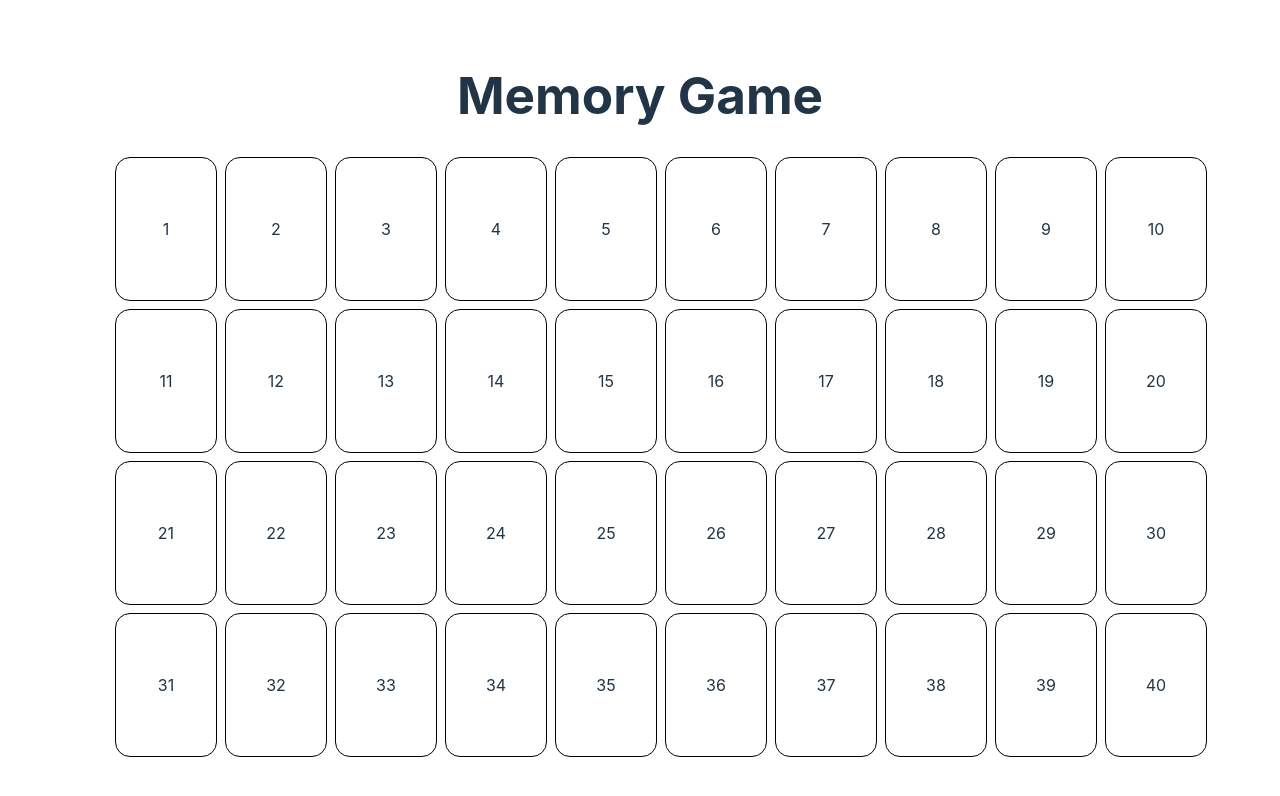
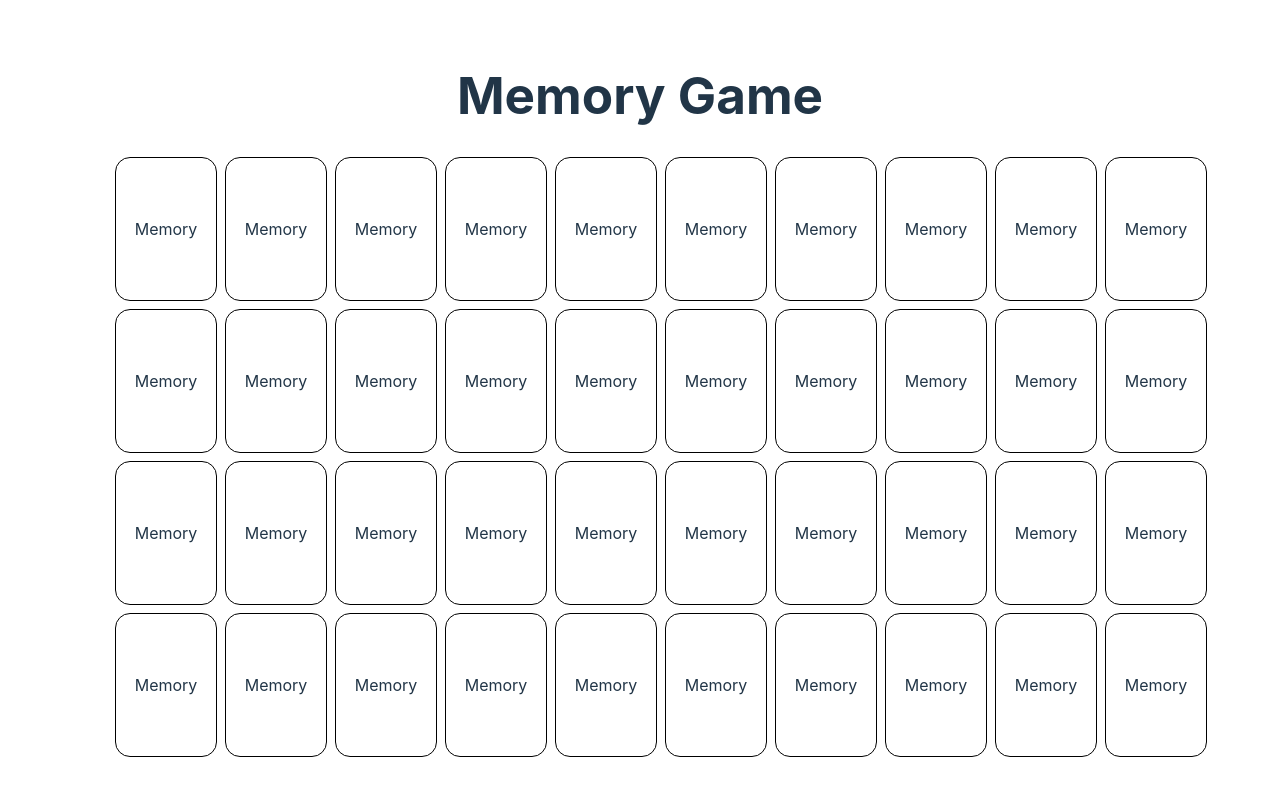
Before and after one commit to FabioCalcinelli/memoryGame-frontend, a React (Vite) app in the folder memoryGame/: page / in a window 1280 px wide. Shown: the top 796 px of the page. Built offline with nearby package versions, Linux system fonts and the light colour scheme.

Commit message:
Steps 3 in progress, needs debugging and refactoring

```diff
--- a/memoryGame/src/Card/Card.css
+++ b/memoryGame/src/Card/Card.css
@@ -7,3 +7,14 @@
     justify-content: center;
     align-items: center;
 }
+
+.CardFound {
+    width: 100px;
+    height: 142px;
+    border: 1px green solid;
+    opacity: 0.8;
+    border-radius: 15px;
+    display: flex;
+    justify-content: center;
+    align-items: center;
+}
--- a/memoryGame/src/Card/Card.tsx
+++ b/memoryGame/src/Card/Card.tsx
@@ -1,5 +1,13 @@
 import "./Card.css"
 
-export default function Card(props: {number: number}) {
-    return (<div className="Card">{props.number.toString()}</div>)
+export default function Card(props: { number: number, flipped: boolean, onCardClicked: () => void, found: boolean }) {
+    if (props.flipped) {
+        if (props.found){
+            return (<div className="CardFound" >{props.number.toString()}</div>)
+        }
+        return (<div className="Card" onClick={props.onCardClicked}>{props.number.toString()}</div>)
+    } else {
+        return (<div className="Card" onClick={props.onCardClicked}>{"Memory"}</div>)
+    }
+
 }
--- a/memoryGame/src/Field/Field.tsx
+++ b/memoryGame/src/Field/Field.tsx
@@ -1,17 +1,48 @@
 import Card from "../Card/Card.tsx"
-import {HTMLAttributes} from "react";
+import {HTMLAttributes, useMemo, useState} from "react";
+import {generateRandomPairs} from "../helper/generateRandomPairs.tsx";
 
 interface FieldProps extends HTMLAttributes<HTMLDivElement> {
     numCards: number
 }
 
 
-export function Field({ numCards, className, ...divProps }: FieldProps) {
-    const arr = Array(numCards).fill(0).map((_, i) => i + 1);
-
+export function Field({numCards, className, ...divProps}: FieldProps) {
+    const [flipped, setFlipped] = useState<boolean[]>(new Array(numCards).fill(false))
+    const [found, setFound] = useState<boolean[]>(new Array(numCards).fill(false))
+    const arrayOfCardNumbers = useMemo(() => generateRandomPairs(numCards / 2), []);
+    const handleCardClick = (cardIndex: number) => {
+        return () => setFlipped(
+            (oldState: boolean[]): boolean[] => {
+                const newState: boolean[] = [...oldState]
+                const numberOfFlipped: number = flipped.length
+                if (!oldState[cardIndex]) {
+                    if (numberOfFlipped % 2 == 0 && numberOfFlipped !== 0) {
+                        const flippedNotFoundArray: boolean[] = oldState.map((a, i) => a && !found[i]);
+                        const indexesToUnflip: (number | null)[] = flippedNotFoundArray.map((x, i) => x ? i : null).filter(x => x !== null);
+                        indexesToUnflip.forEach((x) => {
+                            newState[x] = false
+                        })
+                    } else {
+                        if (arrayOfCardNumbers[cardIndex] == arrayOfCardNumbers[oldState.indexOf(true)]) {
+                            newState[cardIndex] = !oldState[cardIndex]
+                            setFound((oldFoundState: boolean[]): boolean[] => {
+                                const newFoundState: boolean[] = [...oldFoundState]
+                                newFoundState[cardIndex] = true;
+                                newFoundState[oldState.indexOf(true)] = true;
+                                return newFoundState
+                            })
+                        }
+                    }
+                }
+                return newState
+            }
+        )
+    }
     return (
         <div className={className} style={divProps.style}>
-            {arr.map((i) => <Card key={i} number={i} />)}
+            {arrayOfCardNumbers.map((i, j) => <Card key={j} number={i} flipped={flipped[j]} found={found[j]}
+                                                    onCardClicked={handleCardClick(j)}/>)}
         </div>
     );
 }
--- /dev/null
+++ b/memoryGame/src/helper/generateRandomPairs.tsx
@@ -0,0 +1,18 @@
+export function generateRandomPairs(n) {
+    let result = [];
+    let numbers1 = Array.from({length: n}, (_, i) => i + 1);
+    let numbers2 = Array.from({length: n}, (_, i) => i + 1);
+
+    for (let i = 0; i < n; i++) {
+        let index1 = Math.floor(Math.random() * numbers1.length);
+        let index2 = Math.floor(Math.random() * numbers2.length);
+
+        result.push(numbers1[index1], numbers2[index2]);
+
+        // Remove the used numbers to avoid duplicates
+        numbers1.splice(index1, 1);
+        numbers2.splice(index2, 1);
+    }
+    console.log(result);
+    return result;
+}
```
